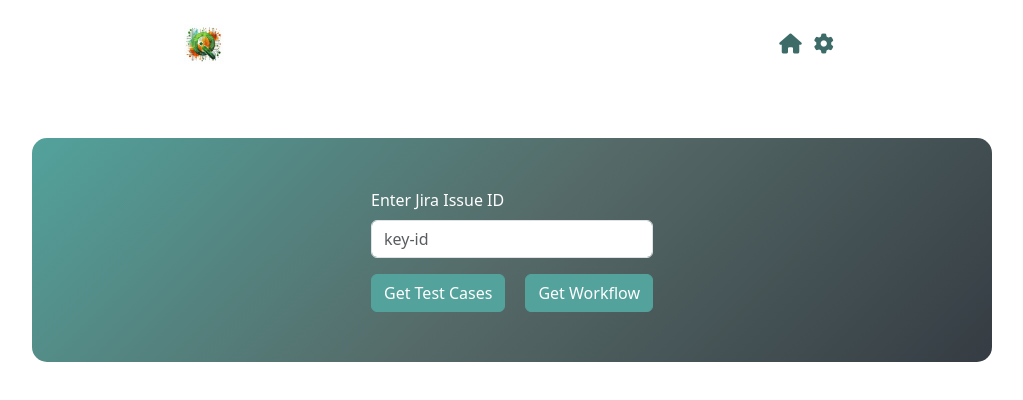
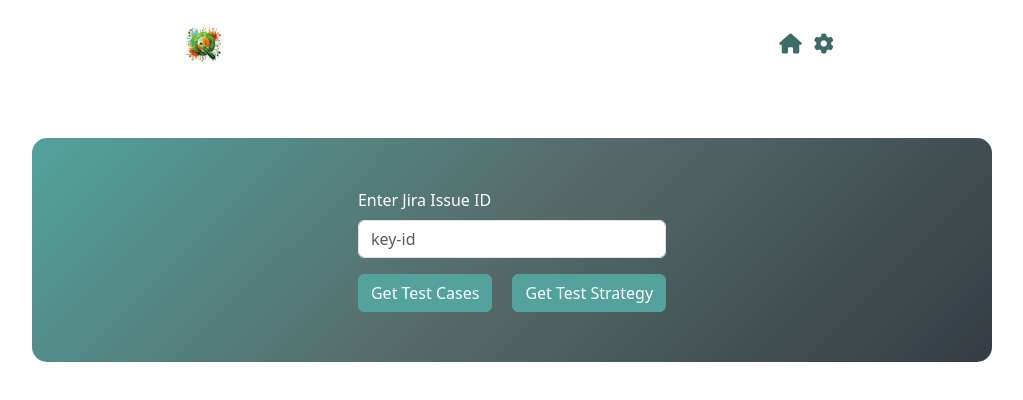
Before and after one commit to GoldenGuts/testcase-generator, a React (Create React App) app in the folder frontend/: page / in a window 1280 px wide. Shown: the top 400 px of the page, without its empty margins (128-1151 px from the left). Built offline with nearby package versions, Linux system fonts and the light colour scheme.

Commit message:
fix: append test strategy

```diff
--- a/frontend/src/components/home.tsx
+++ b/frontend/src/components/home.tsx
@@ -116,7 +116,7 @@ const Home: React.FC<Props> = () => {
         onClick={getWorkflow}
         disabled={isLoading}
       >
-        Get Workflow
+        Get Test Strategy
       </Button>
     </Form>
   );
```
Also changed, not shown: 1 other file (tests, documents, lock files or other folders).
